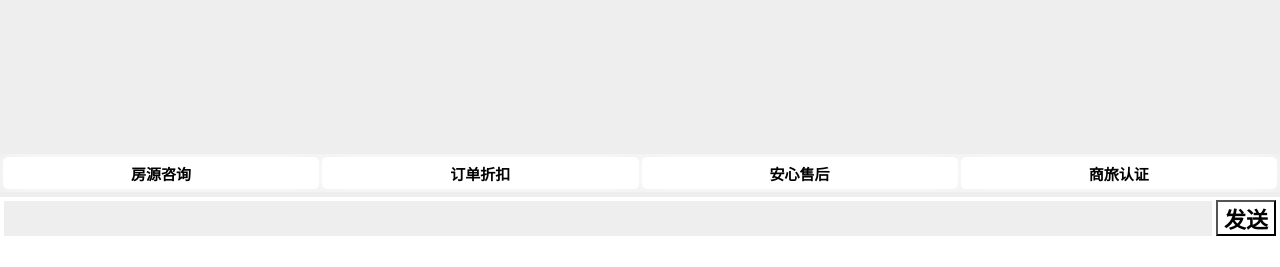
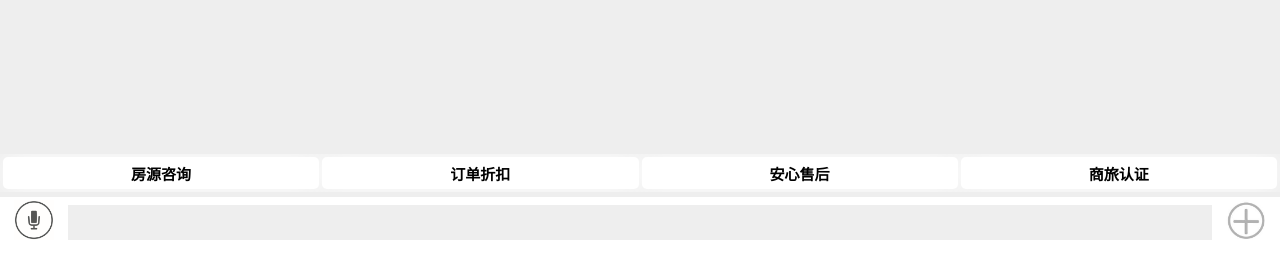
Before and after one commit to wxxhub/modules, a Django app: page /index/ in a window 1280 px wide. Shown: the part 533-800 px from the top of the page. Run offline with Django 3.2, Linux system fonts and the light colour scheme; lists and menus that the app fills with data are empty.

Commit message:
适配输入栏

```diff
--- a/static/css/index.css
+++ b/static/css/index.css
@@ -71,6 +71,11 @@ body {
     border: 0px;
     /* margin-bottom: 0%; */
     /* overflow-y: hidden; */
+}
+
+.submit_image{
+    width: 40px;
+    height: 40px;
 }
 
 #table1{
--- a/templates/index.html
+++ b/templates/index.html
@@ -61,11 +61,14 @@
                     </table>
                     <table id = "table2">
                         <tr>
+                            <th width="60px">
+                                <img src="/static/image/voice.png" class="submit_image">
+                            </th>
                             <th>
                                 <input id = "input_text" type="text" name="input">
                             </th>
                             <th width="60px">
-                                <input id = "submit" type="submit" value="发送">
+                                <img src="/static/image/plus.jpg" class="submit_image">
                             </th>
                         </tr>
                     </table>
```
Also changed, not shown: static/image/plus.jpg (added), static/image/voice.png (added).
